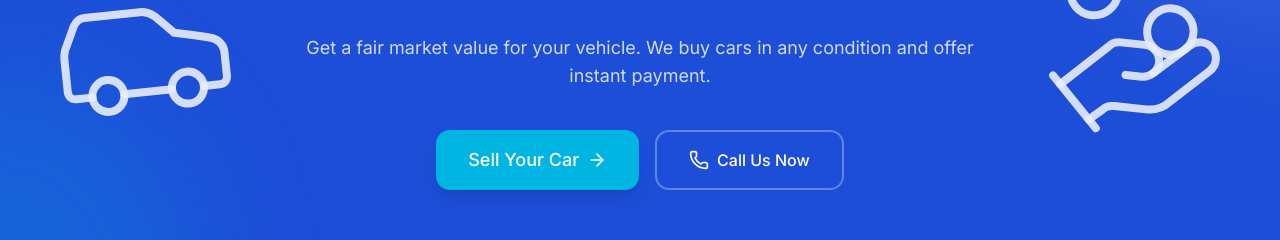
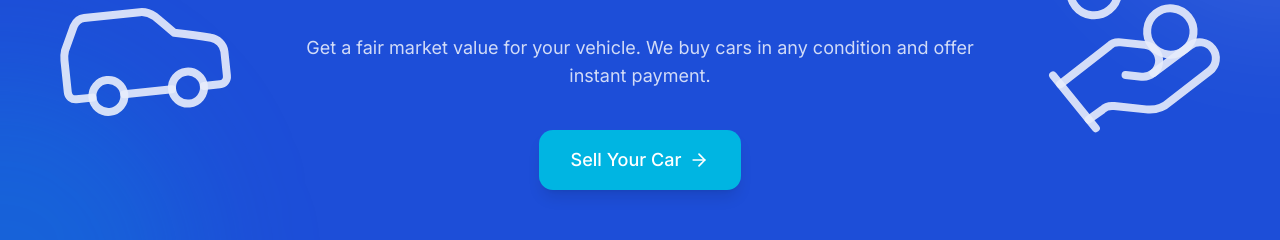
Before and after one commit to pottie2288/king-cars-website, a React (Vite) app: page / in a window 1280 px wide. Shown: the part 2900-3140 px from the top of the page. Built offline with nearby package versions, Linux system fonts and the light colour scheme.

Commit message:
refactor: remove call button and update imports on home page

```diff
--- a/src/pages/HomePage.tsx
+++ b/src/pages/HomePage.tsx
@@ -1,5 +1,5 @@
 import { useEffect, useState } from 'react';
-import { ArrowRight, Shield, Clock, Award, Phone, Car as CarIcon, Coins, HandCoins } from 'lucide-react';
+import { ArrowRight, Shield, Clock, Award, Car as CarIcon, Coins, HandCoins } from 'lucide-react';
 import { useNavigate } from 'react-router-dom';
 import { SearchBar } from '@/components/SearchBar';
 import { CarCard } from '@/components/CarCard';
@@ -265,13 +265,6 @@ export function HomePage({ favourites, onToggleFavourite }: HomePageProps) {
                     Sell Your Car
                     <ArrowRight className="w-5 h-5" />
                   </button>
-                  <a
-                    href="tel:+27215551234"
-                    className="flex items-center justify-center gap-2 px-8 py-4 bg-transparent border-2 border-white/30 text-white rounded-xl font-medium hover:bg-white/10 transition-all hover:border-white"
-                  >
-                    <Phone className="w-5 h-5" />
-                    Call Us Now
-                  </a>
                 </div>
               </AnimatedSection>
             </div>
```
